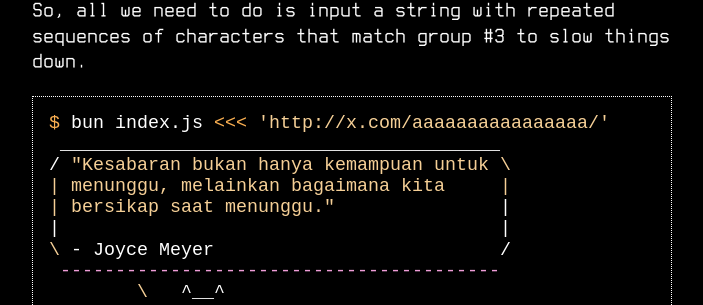
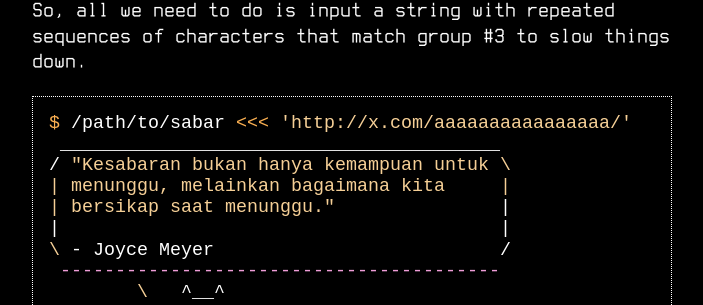
Before and after one commit to skill-issue-org/web, a Jekyll site: the page built from _posts/2024-08-10-sabar.md, in a window 1280 px wide. Shown: the part 1089-1394 px from the top of the page, without its empty margins (288-991 px from the left). Built offline with Jekyll 4.4.1, drawn with Linux system fonts in a browser that asks for light colours.

Commit message:
feat(posts): update sabar binary path
Signed-off-by: Dwi Siswanto <git@dw1.io>

````diff
--- a/_posts/2024-08-10-sabar.md
+++ b/_posts/2024-08-10-sabar.md
@@ -26,7 +26,7 @@ Here is a visualization of the pattern to show you better: `https://regexper.com
 So, all we need to do is input a string with repeated sequences of characters that match group #3 to slow things down.
 
 ```bash
-$ bun index.js <<< 'http://x.com/aaaaaaaaaaaaaaaa/'
+$ /path/to/sabar <<< 'http://x.com/aaaaaaaaaaaaaaaa/'
  ________________________________________
 / "Kesabaran bukan hanya kemampuan untuk \
 | menunggu, melainkan bagaimana kita     |
````
